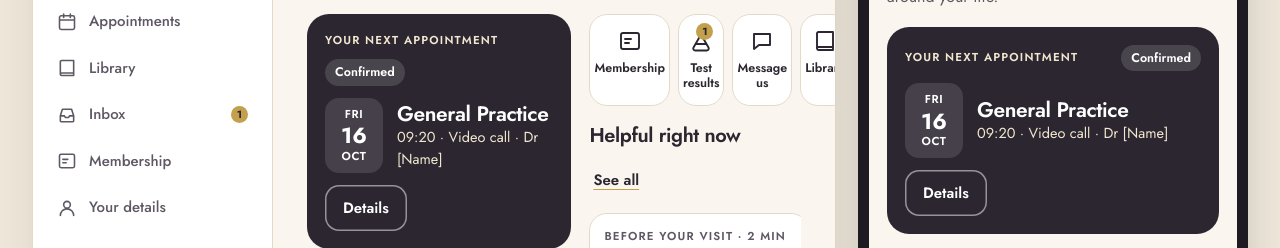
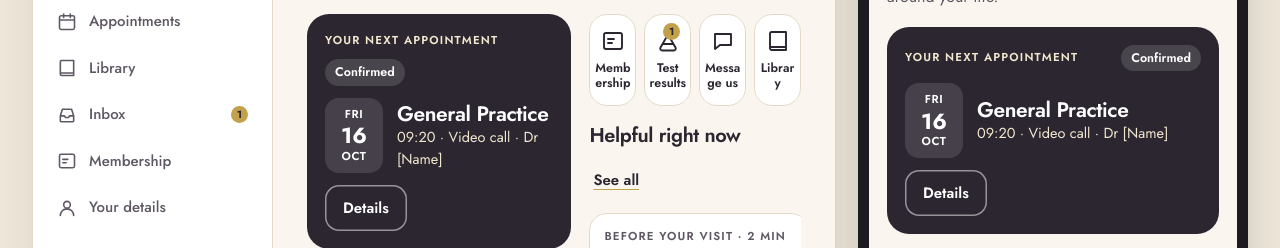
Before and after one commit to AmanAtwal11/lamena-patient-app, a plain HTML site: page index.html in a window 1280 px wide. Shown: the part 360-608 px from the top of the page. Drawn offline with nearby package versions, Linux system fonts and the light colour scheme.

Commit message:
Fix quick-link overflow in narrow layouts
Co-Authored-By: Claude Opus 5.5 <noreply@anthropic.com>

```diff
--- a/index.html
+++ b/index.html
@@ -154,7 +154,8 @@ a{color:var(--gold-ink)}
 .plum .datebox{background:rgba(255,255,255,.12);color:#fff}
 .dwd{font-size:11.5px;font-weight:600;text-transform:uppercase;letter-spacing:.05em}
 .dnum{font-size:22px;font-weight:700;line-height:1.1}
-.quick{display:grid;grid-template-columns:repeat(4,1fr);gap:8px}
+.quick{display:grid;grid-template-columns:repeat(4,minmax(0,1fr));gap:8px}
+.qlink{min-width:0;overflow-wrap:anywhere}
 .qlink{display:flex;flex-direction:column;align-items:center;gap:8px;padding:14px 4px;border-radius:18px;border:1px solid var(--line);background:var(--paper);font-size:12.5px;font-weight:600;text-align:center;position:relative;line-height:1.2}
 .qlink svg{width:24px;height:24px}
 .qlink:hover{border-color:var(--ink)}
```
